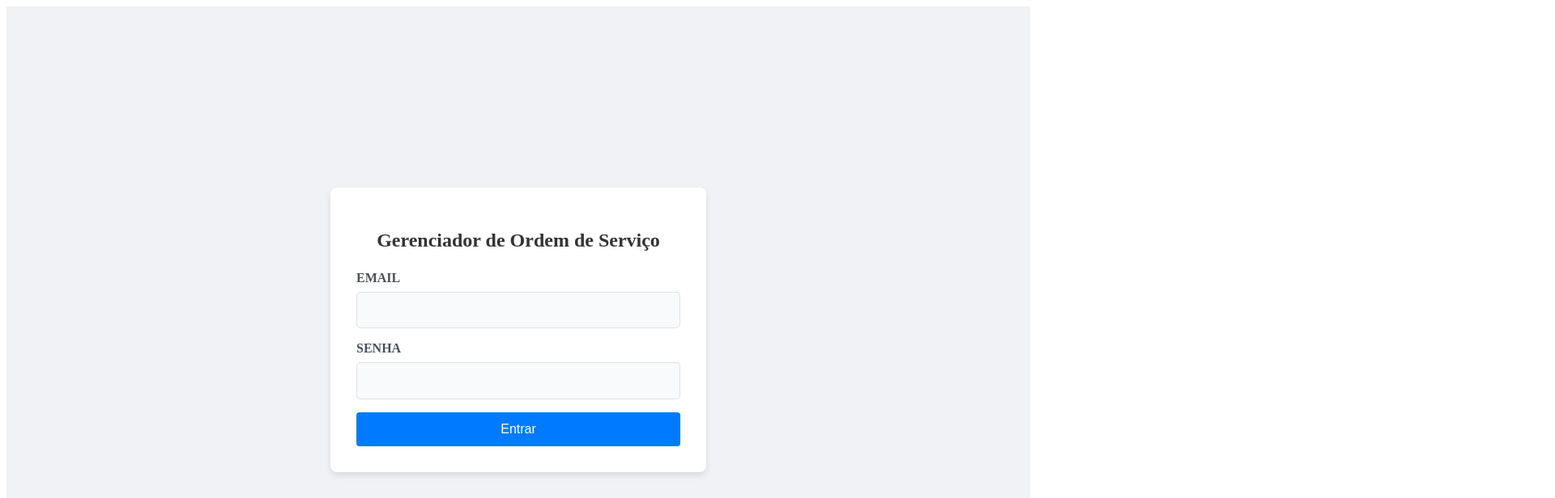
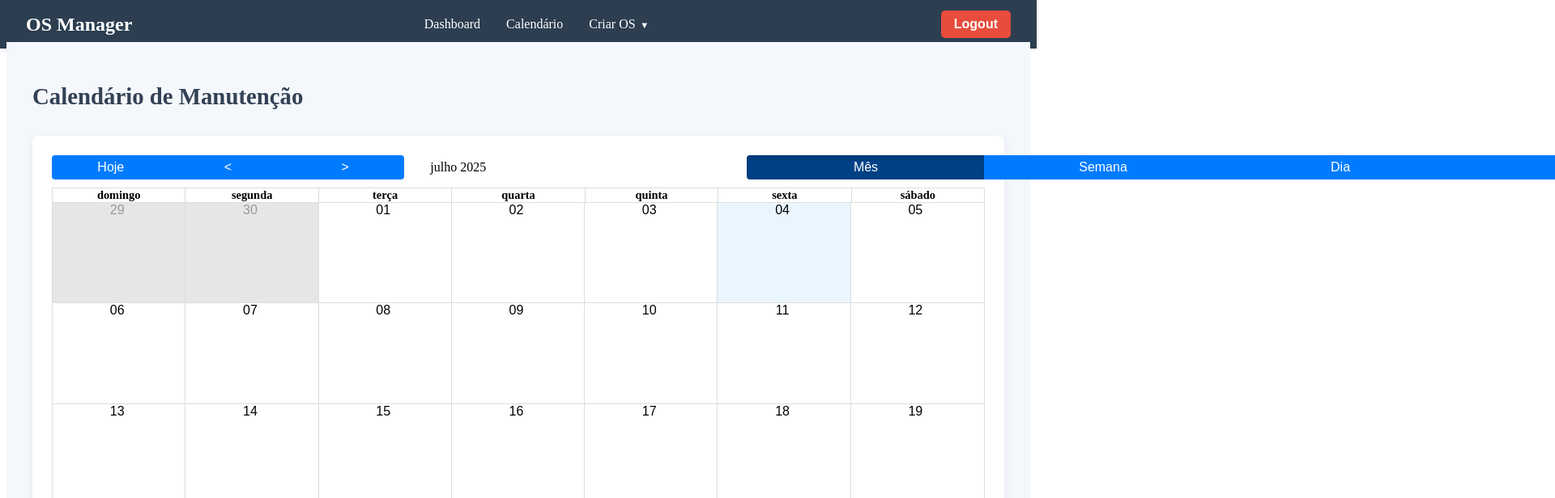
Before and after one commit to NicolasSouza21/OS-Manager-Bag, a React (Vite) app in the folder osmanager-frontend/: page /calendario in a window 1280 px wide. Before the commit this address led to /login. Shown: the top 616 px of the page at 81% size, 1920 px wide, since content can reach past the window. Built offline with nearby package versions, Linux system fonts and the light colour scheme; no server answers.

Commit message:
um erro é resolvido mil aparecem

```diff
--- a/osmanager-frontend/package.json
+++ b/osmanager-frontend/package.json
@@ -11,8 +11,10 @@
   },
   "dependencies": {
     "axios": "^1.10.0",
+    "date-fns": "^4.1.0",
     "jwt-decode": "^4.0.0",
     "react": "^19.1.0",
+    "react-big-calendar": "^1.19.4",
     "react-dom": "^19.1.0",
     "react-icons": "^5.5.0",
     "react-router-dom": "^7.6.2"
--- a/osmanager-frontend/src/App.jsx
+++ b/osmanager-frontend/src/App.jsx
@@ -9,6 +9,7 @@ import Footer from './components/Footer';
 import LoginPage from './pages/LoginPage';
 import DashboardPage from './pages/DashboardPage';
 import VisualizarOsPage from './pages/VisualizarOsPage';
+import CalendarioPage from './pages/CalendarioPage'; // ✅ IMPORT DO CALENDÁRIO ADICIONADO
 
 // Fluxo de Criação de OS
 import EscolherTipoOsPage from './pages/EscolherTipoOsPage';
@@ -25,7 +26,6 @@ import GerenciarEquipamentosPage from './pages/admin/equipamento/GerenciarEquipa
 import EquipamentoMenuPage from './pages/admin/equipamento/EquipamentoMenuPage';
 import LocaisListPage from './pages/admin/equipamento/LocaisListPage';
 import LocalAddPage from './pages/admin/equipamento/LocalAddPage';
-// ✅ NOVA PÁGINA IMPORTADA
 import GerenciarTiposServicoPage from './pages/admin/equipamento/GerenciarTiposServicoPage';
 
 
@@ -54,6 +54,9 @@ function App() {
         <Route path="/dashboard" element={<DashboardPage />} />
         <Route path="/os/:id" element={<VisualizarOsPage />} />
 
+        {/* ✅ ROTA DO CALENDÁRIO ADICIONADA */}
+        <Route path="/calendario" element={<CalendarioPage />} />
+
         {/* Rotas de Criação de OS */}
         <Route path="/criar-os" element={<EscolherTipoOsPage />} />
         <Route path="/criar-os/corretiva" element={<CriarOsCorretivaPage />} />
@@ -67,8 +70,6 @@ function App() {
         {/* Rotas de Administração de Equipamentos */}
         <Route path="/admin/equipamentos" element={<EquipamentoMenuPage />} />
         <Route path="/admin/equipamentos/gerenciar" element={<GerenciarEquipamentosPage />} />
-
-        {/* ✅ NOVA ROTA ADICIONADA */}
         <Route path="/admin/equipamentos/servicos" element={<GerenciarTiposServicoPage />} />
 
         {/* Rotas de Administração de Locais */}
--- a/osmanager-frontend/src/components/Navbar.jsx
+++ b/osmanager-frontend/src/components/Navbar.jsx
@@ -7,10 +7,15 @@ function Navbar() {
     const navigate = useNavigate();
     const userRole = localStorage.getItem('userRole');
 
-    // ✅ Adicionando verificações para os novos cargos de gestão
-    const isAdmin = userRole === 'ADMIN';
-    const isLider = userRole === 'LIDER';
-    const isQualidade = userRole === 'ANALISTA_QC'
+    // ✅ CORREÇÃO: Verificação de cargos agora inclui o prefixo "ROLE_"
+    const isAdmin = userRole === 'ROLE_ADMIN';
+    const isLider = userRole === 'ROLE_LIDER';
+    const isEncarregado = userRole === 'ROLE_ENCARREGADO';
+    const isMecanico = userRole === 'ROLE_MECANICO';
+
+    // Usuários com permissão para acessar áreas de gestão
+    const isGestor = isAdmin || isLider || isEncarregado;
+
     const handleLogout = () => {
         logout();
         navigate('/login');
@@ -26,7 +31,11 @@ function Navbar() {
                     <Link to="/dashboard" className="nav-link">Dashboard</Link>
                 </li>
 
-                {/* Dropdown para "Criar OS" - Mantido como está */}
+                {/* ✅ NOVO LINK PARA O CALENDÁRIO */}
+                <li>
+                    <Link to="/calendario" className="nav-link">Calendário</Link>
+                </li>
+
                 <li className="nav-item dropdown">
                     <a href="#" className="nav-link dropdown-toggle">Criar OS</a>
                     <ul className="dropdown-menu">
@@ -44,7 +53,7 @@ function Navbar() {
                 </li>
 
                 {/* Link "Gerenciar Funcionários" - Apenas para ADMIN */}
-                {isAdmin && (
+                              {isAdmin && (
                     <li>
                         <Link to="/admin/funcionarios" className="nav-link admin-link">
                             Gerenciar Funcionários
@@ -52,8 +61,9 @@ function Navbar() {
                     </li>
                 )}
 
-                {/* ✅Admin, Líder e Qualidade podem gerenciar equipamentos */}
-                {(isAdmin || isLider || isQualidade) && (
+
+                {/* Link para "Gerenciar Equipamentos" - Apenas para Gestores */}
+                {isGestor && (
                     <li>
                         <Link to="/admin/equipamentos" className="nav-link">
                             Gerenciar Equipamentos
--- /dev/null
+++ b/osmanager-frontend/src/pages/CalendarioPage.css
@@ -0,0 +1,44 @@
+.calendario-container {
+    padding: 2rem;
+    background-color: #F4F7FC;
+}
+
+.calendario-title {
+    color: #334155;
+    font-size: 1.8rem;
+    margin-bottom: 2rem;
+    font-weight: 700;
+}
+
+.calendario-wrapper {
+    background-color: #fff;
+    padding: 1.5rem;
+    border-radius: 8px;
+    box-shadow: 0 4px 12px rgba(0,0,0,0.07);
+}
+
+/* Ajusta as cores padrão do react-big-calendar */
+.rbc-toolbar button {
+    background-color: #007bff !important;
+    color: white !important;
+    border: none !important;
+}
+
+.rbc-toolbar button:hover, .rbc-toolbar button:focus {
+    background-color: #0056b3 !important;
+}
+
+.rbc-toolbar button.rbc-active {
+    background-color: #004085 !important;
+}
+
+.rbc-event {
+    padding: 5px !important;
+}
+
+.loading-calendar {
+    text-align: center;
+    padding: 4rem;
+    font-size: 1.5rem;
+    color: #334155;
+}
--- /dev/null
+++ b/osmanager-frontend/src/pages/CalendarioPage.jsx
@@ -0,0 +1,137 @@
+import React, { useState, useEffect, useCallback } from 'react';
+import { useNavigate } from 'react-router-dom';
+import { Calendar, dateFnsLocalizer } from 'react-big-calendar';
+import format from 'date-fns/format';
+import parse from 'date-fns/parse';
+import startOfWeek from 'date-fns/startOfWeek';
+import getDay from 'date-fns/getDay';
+import ptBR from 'date-fns/locale/pt-BR';
+import 'react-big-calendar/lib/css/react-big-calendar.css';
+import { getOrdensServico } from '../services/apiService';
+import './CalendarioPage.css'; // Criaremos este CSS a seguir
+
+// Configuração de localização para o calendário em Português-Brasil
+const locales = {
+    'pt-BR': ptBR,
+};
+const localizer = dateFnsLocalizer({
+    format,
+    parse,
+    startOfWeek,
+    getDay,
+    locales,
+});
+
+// Mensagens do calendário em Português
+const messages = {
+    allDay: 'Dia todo',
+    previous: '<',
+    next: '>',
+    today: 'Hoje',
+    month: 'Mês',
+    week: 'Semana',
+    day: 'Dia',
+    agenda: 'Agenda',
+    date: 'Data',
+    time: 'Hora',
+    event: 'Evento',
+    noEventsInRange: 'Não há eventos neste período.',
+    showMore: total => `+ ver mais (${total})`
+};
+
+function CalendarioPage() {
+    const navigate = useNavigate();
+    const [events, setEvents] = useState([]);
+    const [loading, setLoading] = useState(true);
+
+    // Função para buscar as OSs e formatá-las para o calendário
+    const fetchEvents = useCallback(async () => {
+        setLoading(true);
+        try {
+            const response = await getOrdensServico({ page: 0, size: 500 }); // Busca um grande número de OSs
+            const ordens = response.data.content;
+
+            const formattedEvents = ordens.map(os => {
+                // Usa a data programada para preventivas e a de solicitação para corretivas
+                const eventDateStr = os.tipoManutencao === 'PREVENTIVA' && os.dataInicioPreventiva
+                    ? os.dataInicioPreventiva
+                    : os.dataSolicitacao;
+
+                const eventDate = new Date(eventDateStr);
+
+                return {
+                    id: os.id,
+                    title: `OS #${os.id} - ${os.equipamentoNome || os.descricaoProblema}`,
+                    start: eventDate,
+                    end: eventDate, // Evento de dia único
+                    allDay: true,
+                    resource: os, // Guarda a OS completa para uso posterior
+                };
+            });
+            setEvents(formattedEvents);
+        } catch (error) {
+            console.error("Erro ao carregar eventos para o calendário:", error);
+            alert("Não foi possível carregar os dados do calendário.");
+        } finally {
+            setLoading(false);
+        }
+    }, []);
+
+    useEffect(() => {
+        fetchEvents();
+    }, [fetchEvents]);
+
+    // Navega para a página de detalhes ao clicar em um evento
+    const handleSelectEvent = (event) => {
+        navigate(`/os/${event.id}`);
+    };
+
+    // Customiza a aparência do evento no calendário
+    const eventStyleGetter = (event) => {
+        const os = event.resource;
+        let backgroundColor = '#3174ad'; // Cor padrão
+
+        if(os.status === 'CONCLUIDA' || os.status === 'CANCELADA') {
+            backgroundColor = '#6c757d'; // Cinza para finalizadas/canceladas
+        } else if (os.tipoManutencao === 'PREVENTIVA') {
+            backgroundColor = '#28a745'; // Verde para preventivas
+        } else if (os.tipoManutencao === 'CORRETIVA') {
+            backgroundColor = '#dc3545'; // Vermelho para corretivas
+        }
+
+        const style = {
+            backgroundColor: backgroundColor,
+            borderRadius: '5px',
+            opacity: 0.8,
+            color: 'white',
+            border: '0px',
+            display: 'block'
+        };
+        return { style };
+    };
+
+    if (loading) {
+        return <div className="loading-calendar">Carregando Calendário...</div>;
+    }
+
+    return (
+        <div className="calendario-container">
+            <h1 className="calendario-title">Calendário de Manutenção</h1>
+            <div className="calendario-wrapper">
+                <Calendar
+                    localizer={localizer}
+                    events={events}
+                    startAccessor="start"
+                    endAccessor="end"
+                    style={{ height: '85vh' }}
+                    messages={messages}
+                    culture='pt-BR'
+                    onSelectEvent={handleSelectEvent}
+                    eventPropGetter={eventStyleGetter}
+                />
+            </div>
+        </div>
+    );
+}
+
+export default CalendarioPage;
```
Also changed, not shown: 1 other file (tests, documents, lock files or other folders).
